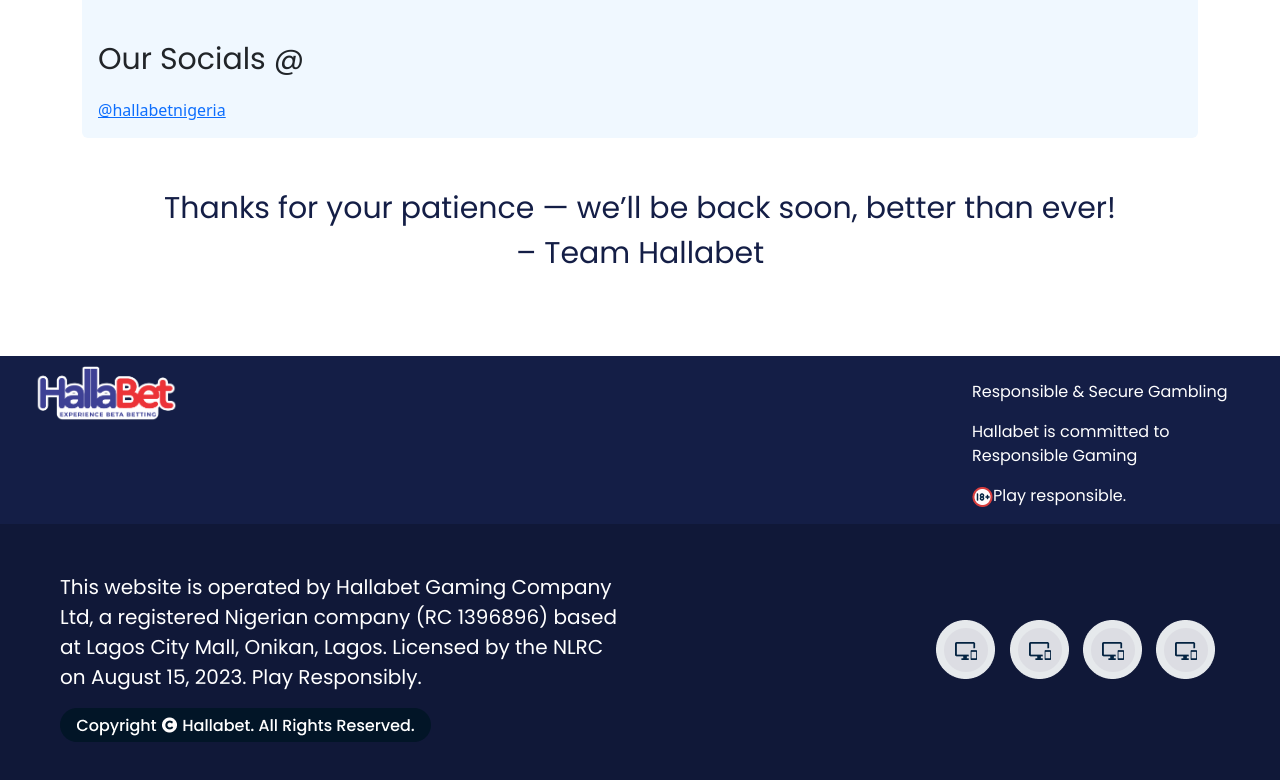
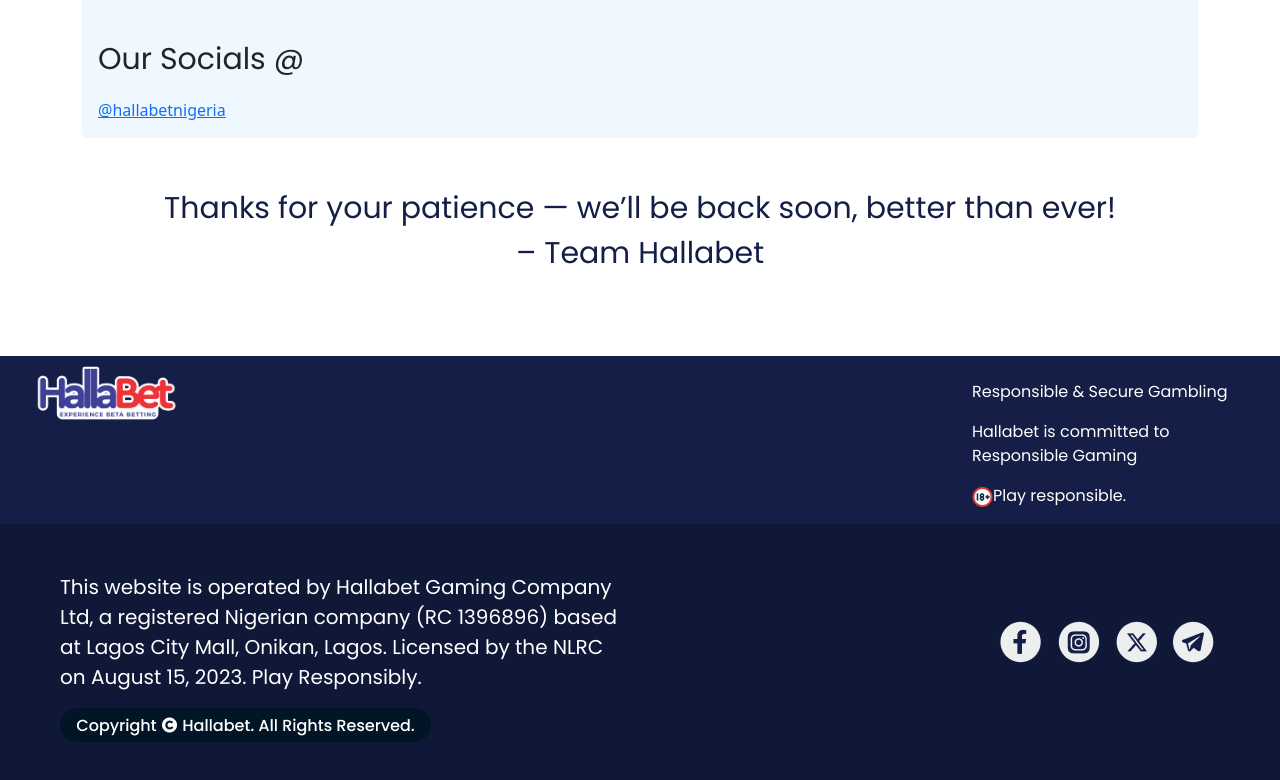
Before and after one commit to dweeds/HallaBet, a plain HTML site: page index.html in a window 1280 px wide. Shown: the part 2116-2896 px from the top of the page. Drawn offline with nearby package versions, Linux system fonts and the light colour scheme; a web font is replaced by a local one.

Commit message:
bottom-nav

```diff
--- a/index.html
+++ b/index.html
@@ -174,7 +174,7 @@
                             <a href="http://Facebook.com/hallabetnigeria"><li><img src="icons/fb-dark.png" alt=""></li></a>
                             <a href="http://Instagram.com/hallabetnigeria"><li><img src="icons/ig-dark.png" alt=""></li></a>
                             <a href="http://Twitter.com/hallabetnigeria"><li><img src="icons/x-dark.png" alt=""></li></a>
-                            <a href=""><li><img src="icons/tg-dark.png" alt=""></li></a>
+                            <a href="http://t.me/hallagaming"><li><img src="icons/tg-dark.png" alt=""></li></a>
                         </ul></h5>
                           <p class="card-text">Our Socials @</p>
                           <a href="#">@hallabetnigeria</a>
@@ -222,10 +222,10 @@
 
                 <div class="col-lg-6  pt-5 text-end">
                     <ul>
-                        <li><img src="icons/icon-1.png" alt=""></li>
-                        <li><img src="icons/icon-1.png" alt=""></li>
-                        <li><img src="icons/icon-1.png" alt=""></li>
-                        <li><img src="icons/icon-1.png" alt=""></li>
+                        <a href="http://Facebook.com/hallabetnigeria"><li><img src="icons/fb-light.png" alt=""></li></a>
+                        <a href="http://Instagram.com/hallabetnigeria"><li><img src="icons/ig-light.png" alt=""></li></a>
+                        <a href="http://Twitter.com/hallabetnigeria"><li><img src="icons/x-light.png" alt=""></li></a>
+                        <a href="http://t.me/hallagaming"><li><img src="icons/tg-light.png" alt=""></li></a>
                     </ul>
                 </div>
             </div>
```
Also changed, not shown: icons/fb-light.png (added), icons/ig-light.png (added), icons/tg-light.png (added), icons/x-light.png (added).
